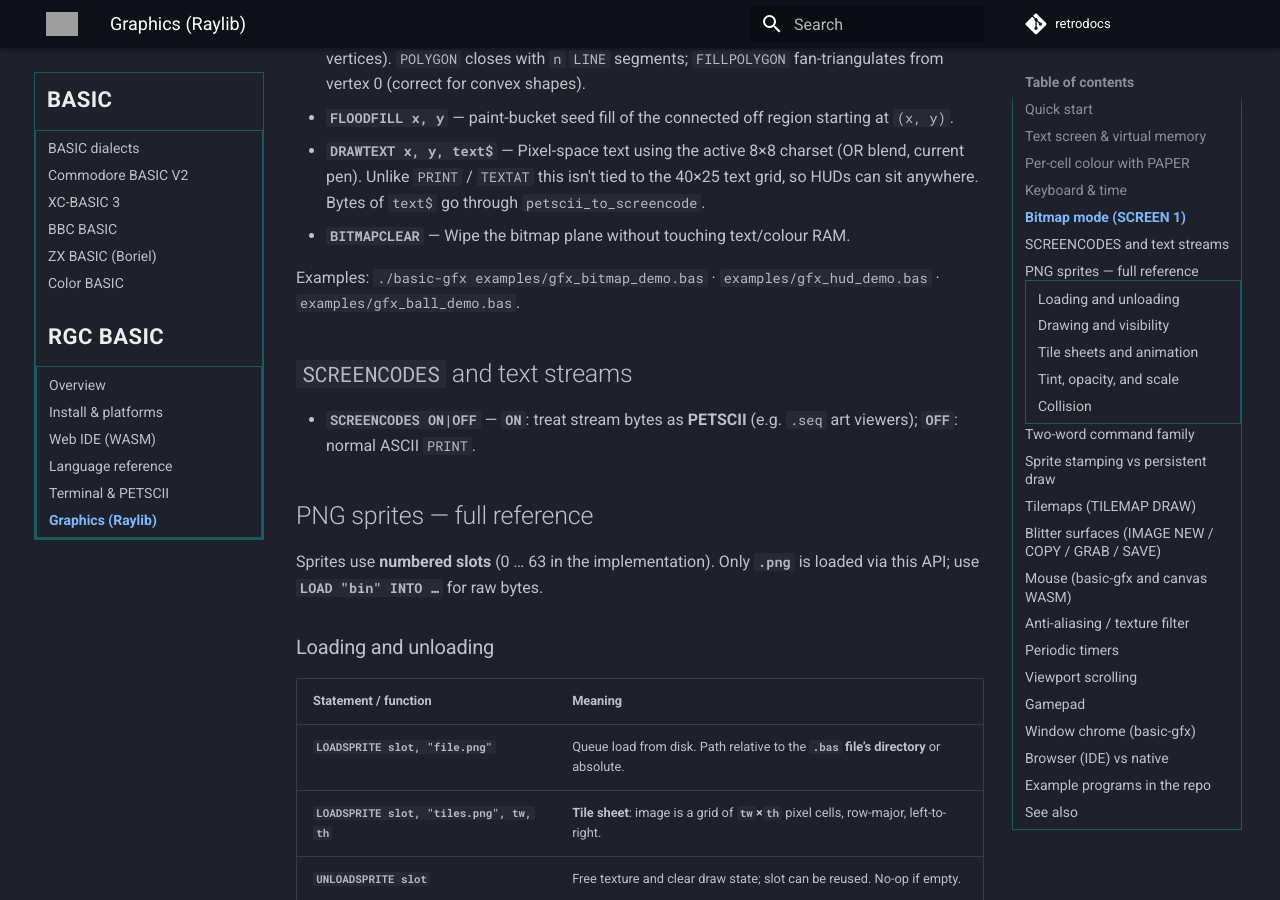
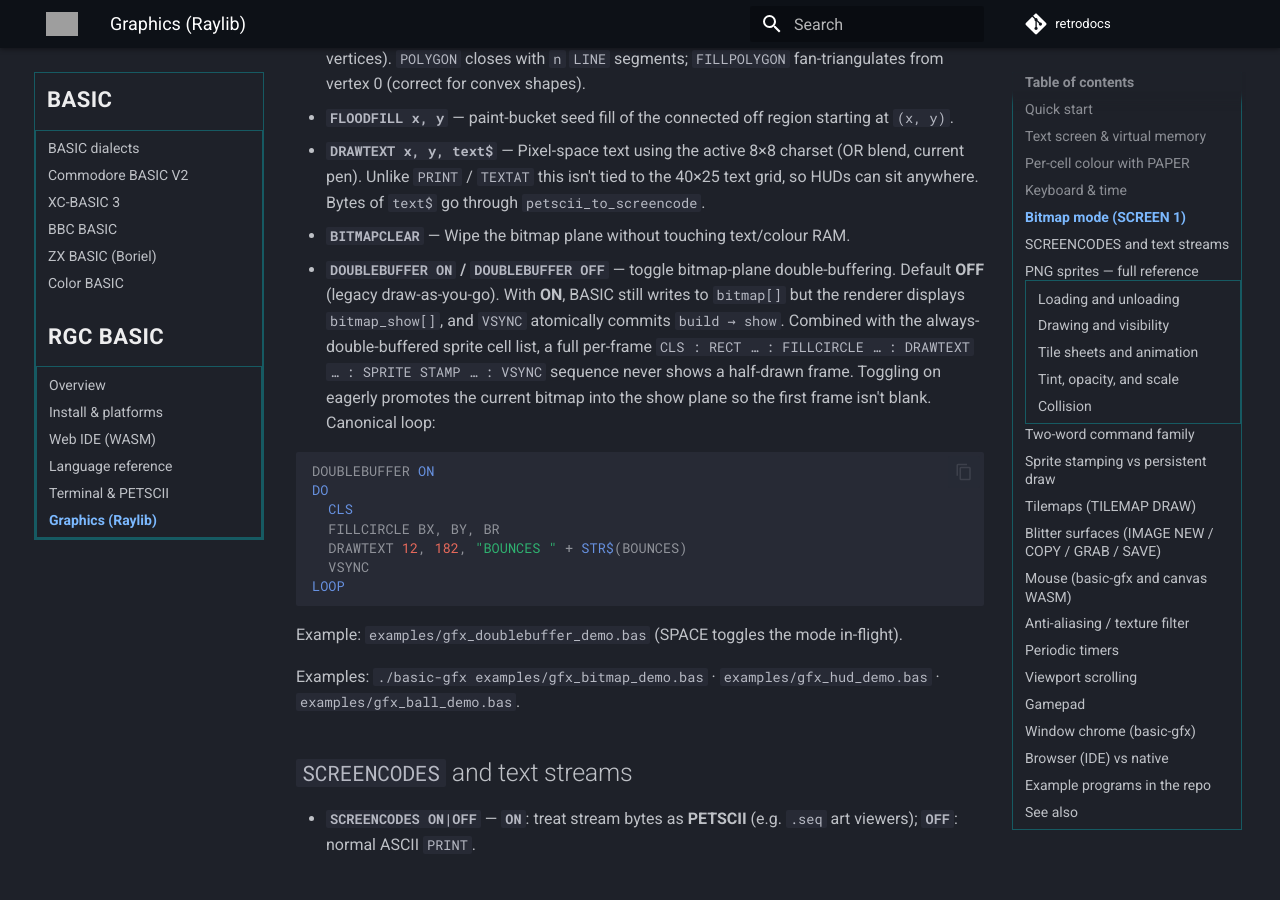
Before and after one commit to omiq/retrodocs, an MkDocs documentation site: the page built from docs/basic/rgc-basic/graphics-raylib.md, in a window 1280 px wide and 900 px high, scrolled down 3250 px. Built offline with MkDocs 1.6.1 and Material for MkDocs 9.7.7, drawn with Linux system fonts in a browser that asks for light colours; comment, search, counter and statistics services are not loaded; grey boxes are pictures that could not be loaded.

Commit message:
rgc-basic: document DOUBLEBUFFER ON/OFF + double-buffered VSYNC flow

````diff
--- a/docs/basic/rgc-basic/graphics-raylib.md
+++ b/docs/basic/rgc-basic/graphics-raylib.md
@@ -88,6 +88,19 @@ Example: `examples/gfx_menu_demo.bas` (selection bar + rainbow title via per-fra
 - **`FLOODFILL x, y`** — paint-bucket seed fill of the connected off region starting at `(x, y)`.
 - **`DRAWTEXT x, y, text$`** — Pixel-space text using the active 8×8 charset (OR blend, current pen). Unlike `PRINT` / `TEXTAT` this isn't tied to the 40×25 text grid, so HUDs can sit anywhere. Bytes of `text$` go through `petscii_to_screencode`.
 - **`BITMAPCLEAR`** — Wipe the bitmap plane without touching text/colour RAM.
+- **`DOUBLEBUFFER ON` / `DOUBLEBUFFER OFF`** — toggle bitmap-plane double-buffering. Default **OFF** (legacy draw-as-you-go). With **ON**, BASIC still writes to `bitmap[]` but the renderer displays `bitmap_show[]`, and `VSYNC` atomically commits `build → show`. Combined with the always-double-buffered sprite cell list, a full per-frame `CLS : RECT … : FILLCIRCLE … : DRAWTEXT … : SPRITE STAMP … : VSYNC` sequence never shows a half-drawn frame. Toggling on eagerly promotes the current bitmap into the show plane so the first frame isn't blank. Canonical loop:
+
+```basic
+DOUBLEBUFFER ON
+DO
+  CLS
+  FILLCIRCLE BX, BY, BR
+  DRAWTEXT 12, 182, "BOUNCES " + STR$(BOUNCES)
+  VSYNC
+LOOP
+```
+
+Example: `examples/gfx_doublebuffer_demo.bas` (SPACE toggles the mode in-flight).
 
 Examples: `./basic-gfx examples/gfx_bitmap_demo.bas` · `examples/gfx_hud_demo.bas` · `examples/gfx_ball_demo.bas`.
 
````
Also changed, not shown: docs/basic/rgc-basic/language.md (+1 -0 lines).
